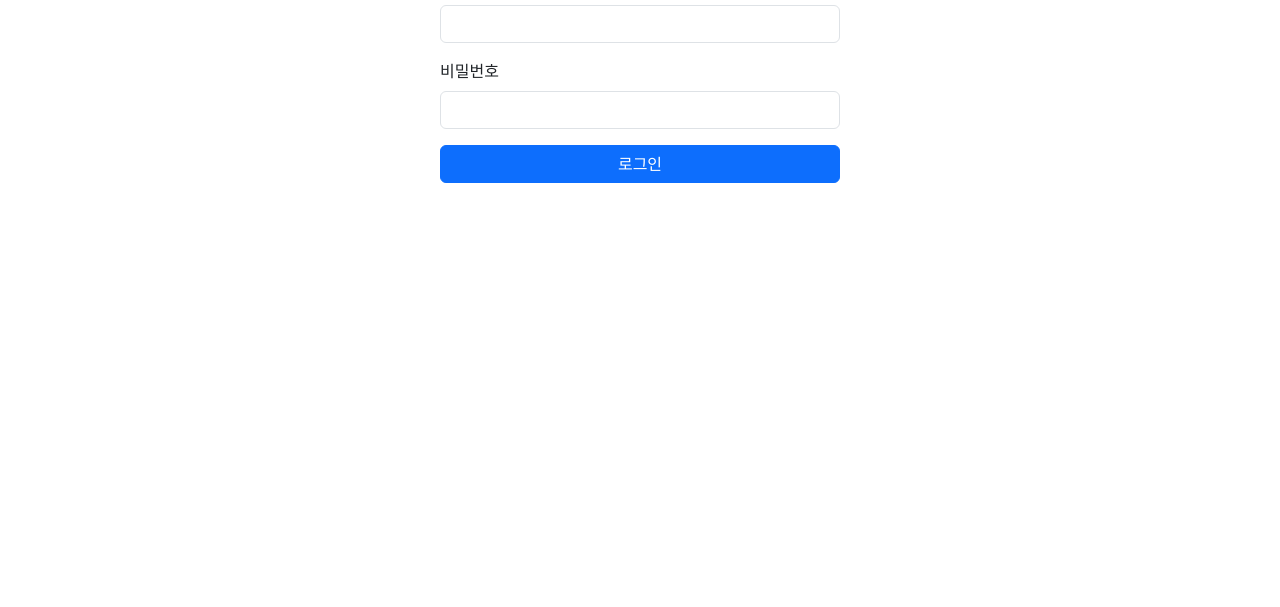
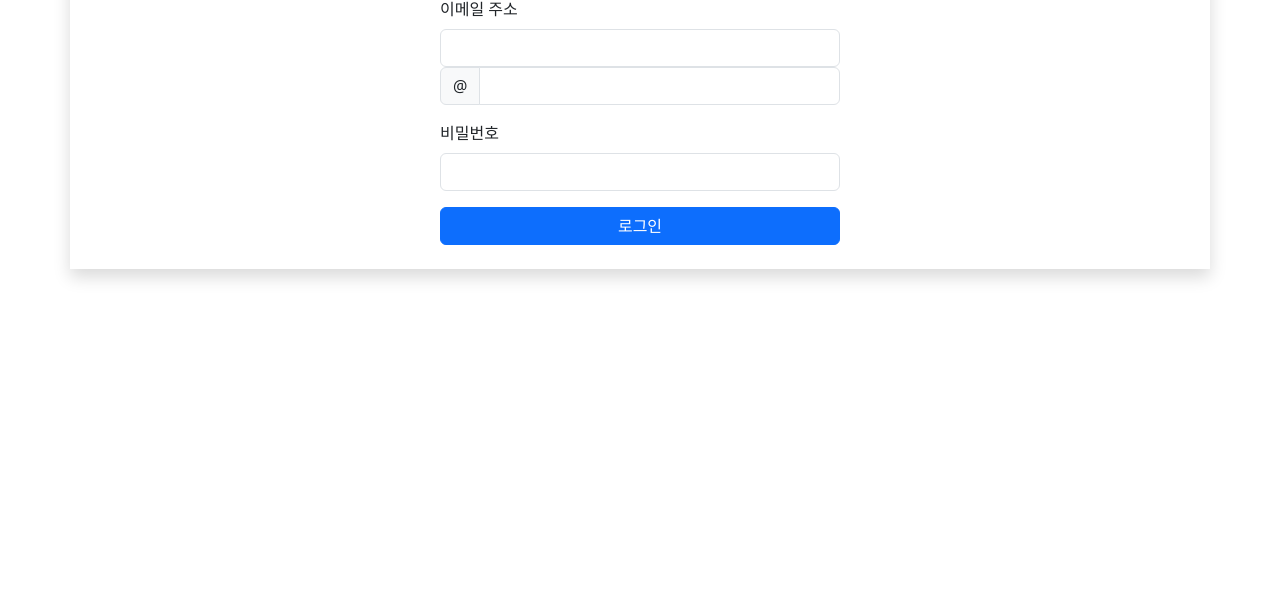
Before and after one commit to Ahnsj828/study_css, a plain HTML site: page Bootstrap/ex2.html in a window 1280 px wide. Shown: the part 193-800 px from the top of the page. Drawn offline with nearby package versions, Linux system fonts and the light colour scheme.

Commit message:
bootstrap - login

```diff
--- a/Bootstrap/ex2.html
+++ b/Bootstrap/ex2.html
@@ -37,12 +37,16 @@
     </nav>
 
     <!-- 📌 로그인 폼 -->
-    <div class="container mt-5">
+    <div class="container mt-5 shadow p-4">
       <h2 class="text-center mb-4">🔐 로그인</h2>
       <form class="mx-auto" style="max-width: 400px">
         <div class="mb-3">
           <label for="inputEmail" class="form-label">이메일 주소</label>
           <input type="email" class="form-control" id="inputEmail" required />
+          <div class="input-group">
+            <span class="input-group-text">@</span>
+            <input type="email" class="form-control" id="inputEmail" required />
+          </div>
         </div>
         <div class="mb-3">
           <label for="inputPassword" class="form-label">비밀번호</label>
```
